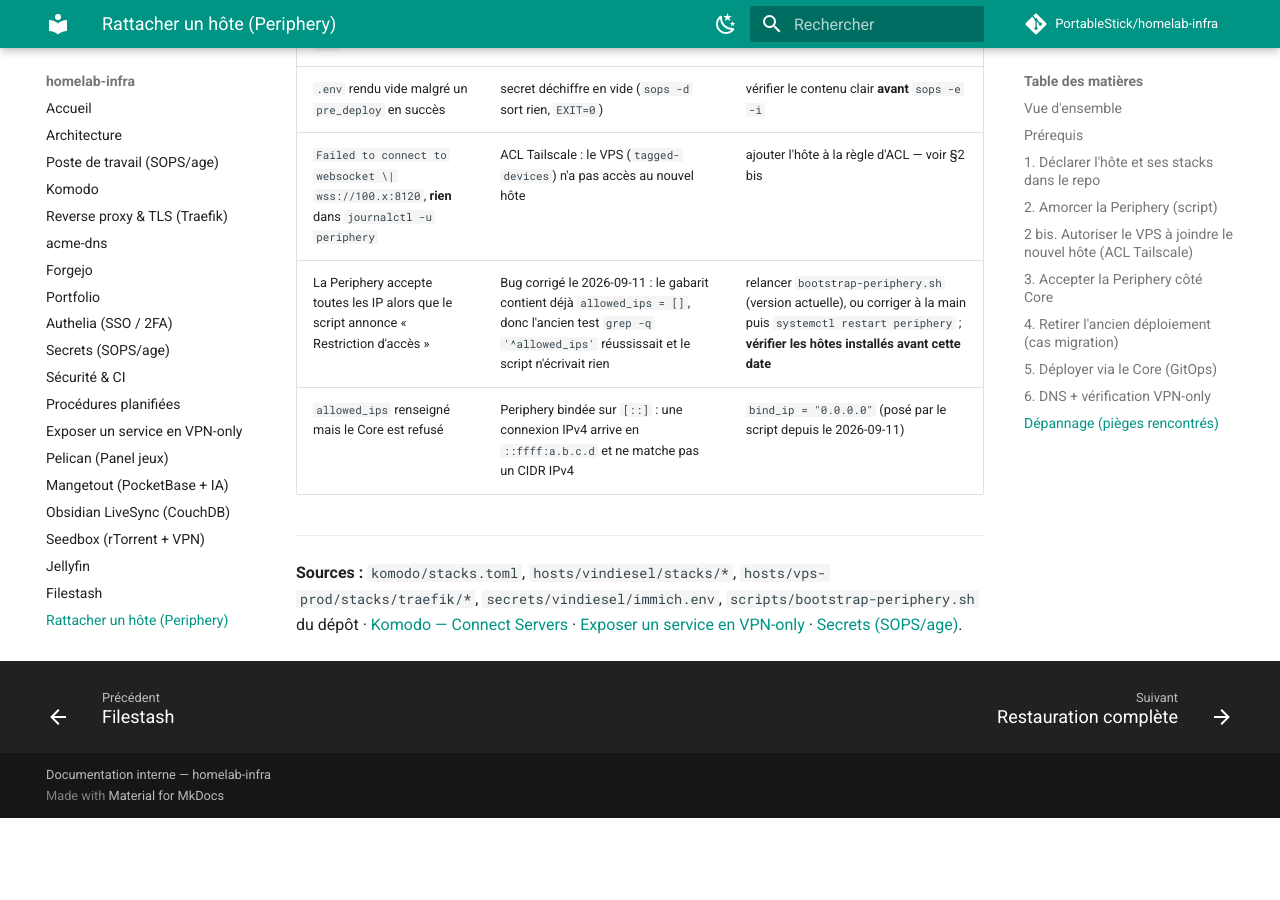
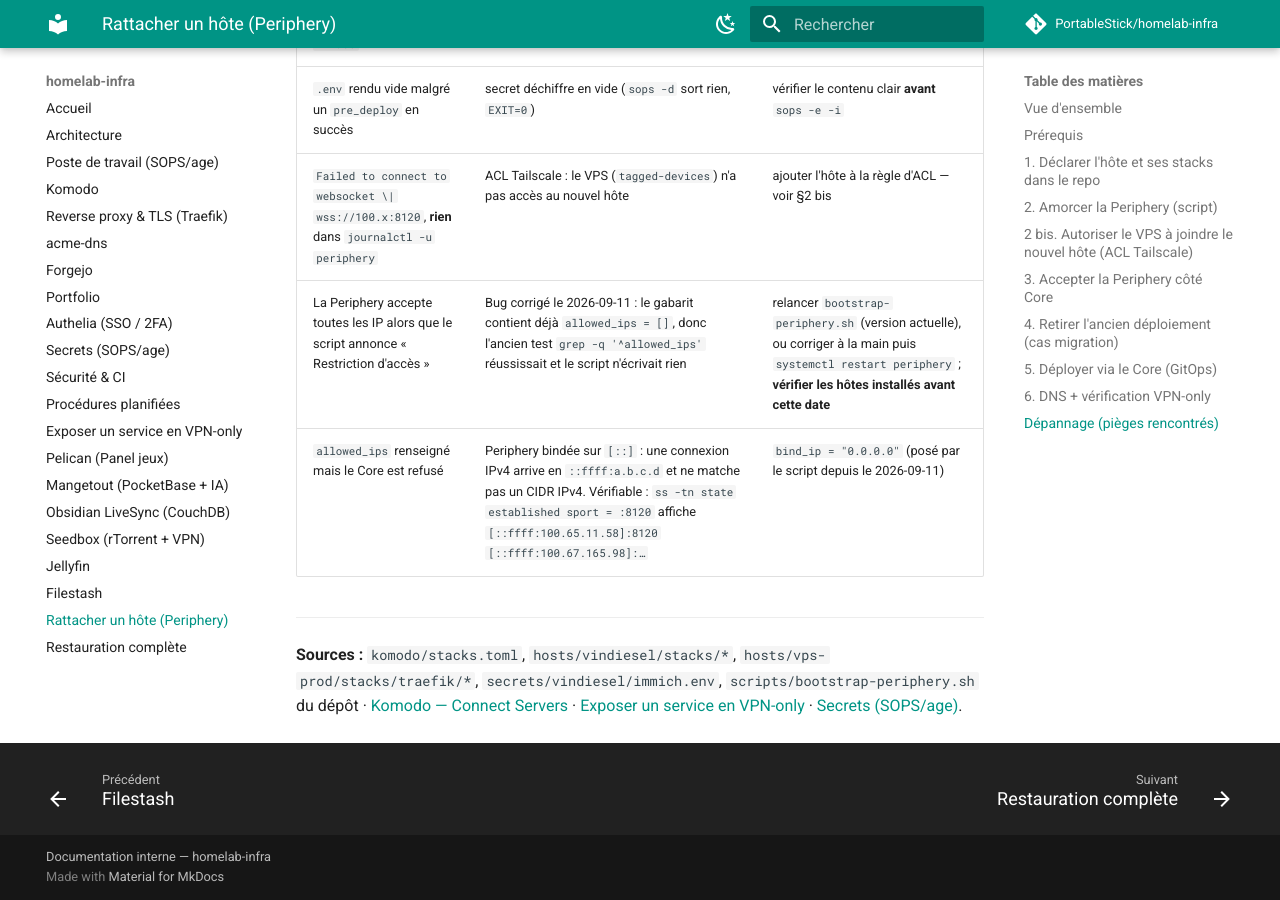
Before and after one commit to PortableStick/homelab-infra, an MkDocs documentation site: the page built from docs/rattacher-hote-periphery.md, in a window 1280 px wide and 900 px high, scrolled down 5631 px. Built offline with MkDocs 1.6.1 and Material for MkDocs 9.7.7, drawn with Linux system fonts in a browser that asks for light colours; comment, search, counter and statistics services are not loaded; before the commit the page ends 6449 px from its top, so only the background shows below that.

Commit message:
docs(periphery): commande de verification du ::ffff observe en prod
Ajoute la commande qui montre la forme IPv4-mappee de la connexion du
Core, observee sur docker-vindiesel, pour que le prochain qui tombe sur
un allowed_ips refusant le Core puisse confirmer la cause en une commande.

Co-Authored-By: Claude Opus 5 (1M context) <noreply@anthropic.com>

```diff
--- a/docs/rattacher-hote-periphery.md
+++ b/docs/rattacher-hote-periphery.md
@@ -239,7 +239,7 @@ l'app mobile Immich.
 | `.env` rendu vide malgré un `pre_deploy` en succès | secret déchiffre en vide (`sops -d` sort rien, `EXIT=0`) | vérifier le contenu clair **avant** `sops -e -i` |
 | `Failed to connect to websocket \| wss://100.x:8120`, **rien** dans `journalctl -u periphery` | ACL Tailscale : le VPS (`tagged-devices`) n'a pas accès au nouvel hôte | ajouter l'hôte à la règle d'ACL — voir §2 bis |
 | La Periphery accepte toutes les IP alors que le script annonce « Restriction d'accès » | Bug corrigé le 2026-09-11 : le gabarit contient déjà `allowed_ips = []`, donc l'ancien test `grep -q '^allowed_ips'` réussissait et le script n'écrivait rien | relancer `bootstrap-periphery.sh` (version actuelle), ou corriger à la main puis `systemctl restart periphery` ; **vérifier les hôtes installés avant cette date** |
-| `allowed_ips` renseigné mais le Core est refusé | Periphery bindée sur `[::]` : une connexion IPv4 arrive en `::ffff:a.b.c.d` et ne matche pas un CIDR IPv4 | `bind_ip = "0.0.0.0"` (posé par le script depuis le 2026-09-11) |
+| `allowed_ips` renseigné mais le Core est refusé | Periphery bindée sur `[::]` : une connexion IPv4 arrive en `::ffff:a.b.c.d` et ne matche pas un CIDR IPv4. Vérifiable : `ss -tn state established sport = :8120` affiche `[::ffff:100.65.11.58]:8120 [::ffff:100.67.165.98]:…` | `bind_ip = "0.0.0.0"` (posé par le script depuis le 2026-09-11) |
 
 ---
 
```
